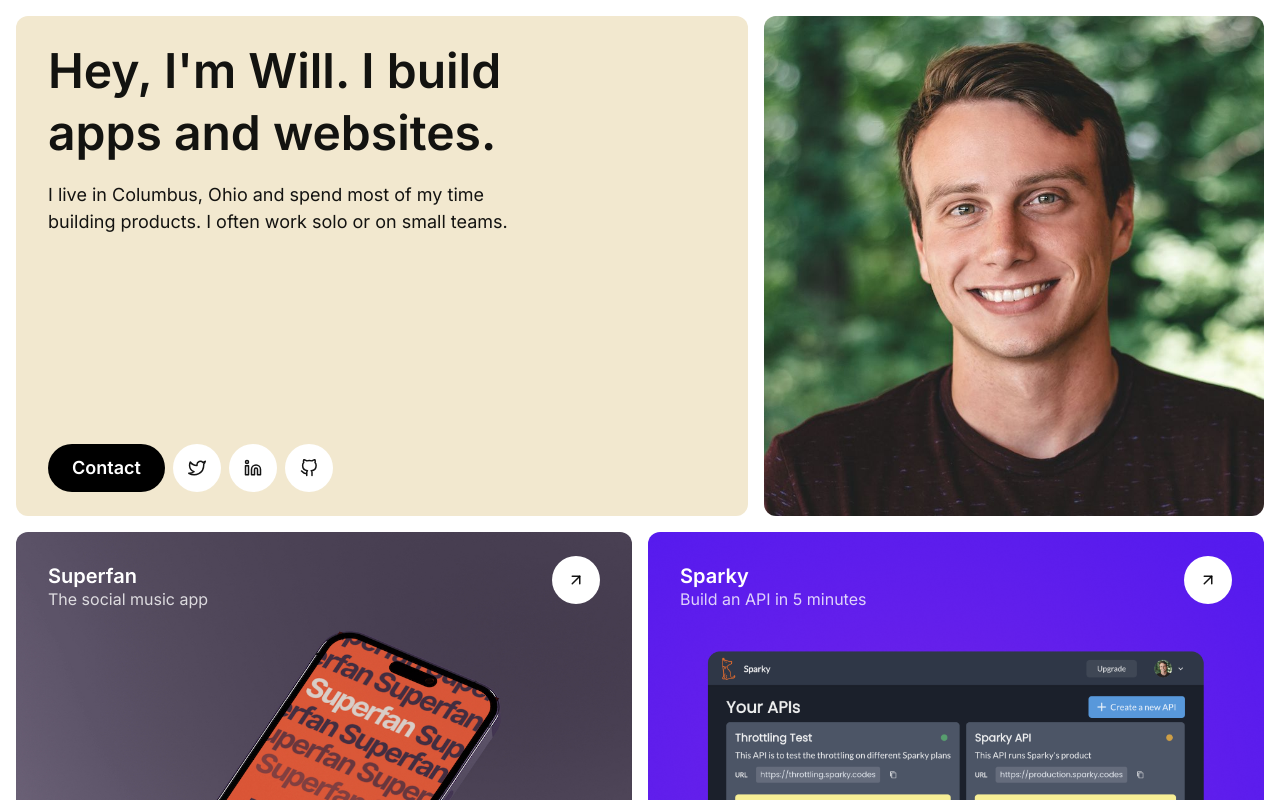
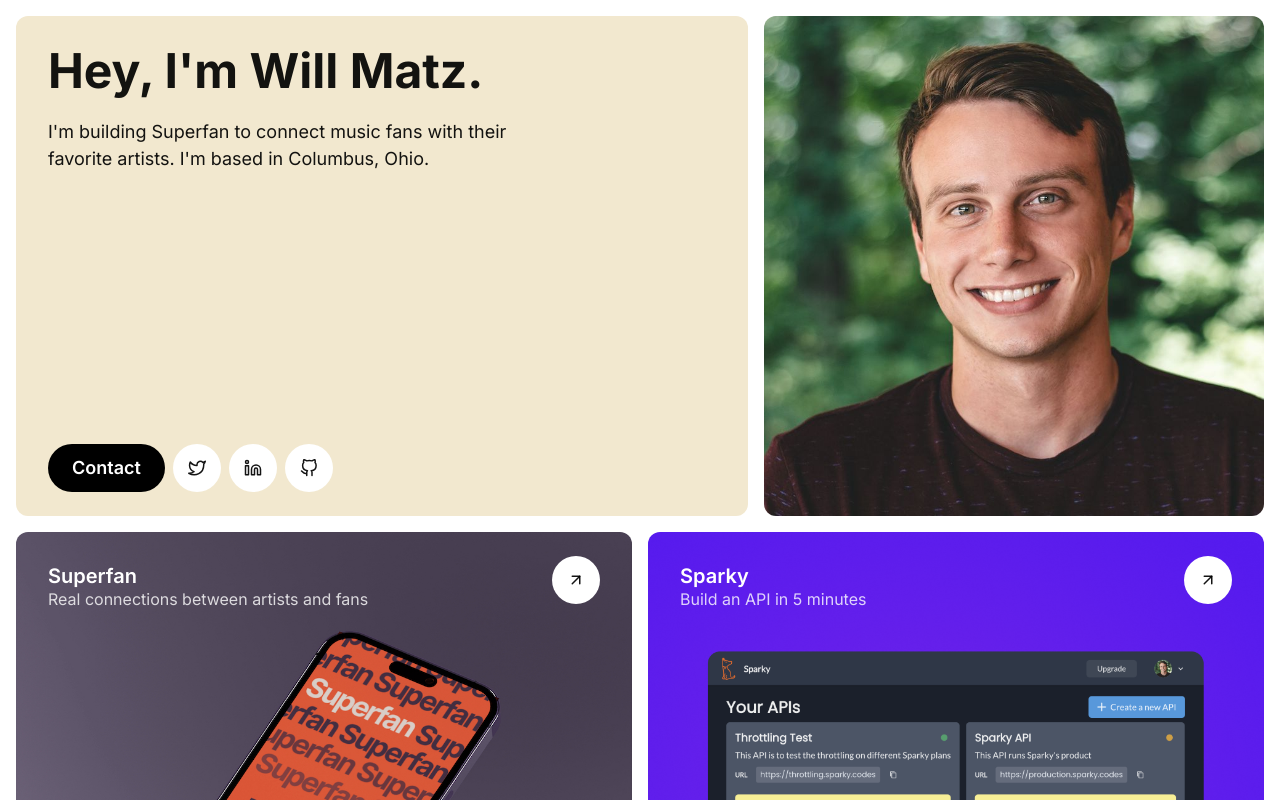
Before and after one commit to william-matz/personal-website, a Next.js app: page / in a window 1280 px wide. Shown: the top 800 px of the page. Built offline with nearby package versions, Linux system fonts and the light colour scheme.

Commit message:
Copy updates

```diff
--- a/src/fixtures/projects.ts
+++ b/src/fixtures/projects.ts
@@ -88,8 +88,8 @@
       id: 0,
       slug: "superfan",
       title: "Superfan",
-      subtitle: "The social music app",
-      description: "Superfan is an idea that my friends and I have been talking about forever. We love sharing our music with each other, but never truly understood what everyone was listening to. Superfan lets us check in every week to see everyones top songs, album binges, and new discoveries. I built the app over a long weekend, but worked with my friends for weeks to get it right. I scaled it solo to over 200k users in 130+ countries, while managing the spiky traffic and high-volume data ingestion.",
+      subtitle: "Real connections between artists and fans",
+      description: "Superfan hosts a vibrant community of over 250,000 passionate music fans and artists from around the world. I built the first version in a weekend in late 2022. I scaled it solo for over a year, then joined Techstars Columbus in 2024 to support our mission to help artists and fans connect in a meaningful way.",
       image: superfanImage,
       icon: superfanIcon,
       url: "https://superfan.social",
@@ -121,7 +121,7 @@
         "Vector Databases",
         "OpenAI Embeddings",
       ],
-      contributions: "I built Superfan solo, but had tons of help along the way from my wonderful friends and users.",
+      contributions: "Superfan was a solo project for over a year, but I always had the support of my amazing friends and users. I'm now building Superfan with a small but mighty team.",
       media: [
         {
           title: "Superfan: The free social music app enabling collaborative music sharing among friends",
--- a/src/pages/index.tsx
+++ b/src/pages/index.tsx
@@ -97,10 +97,10 @@
               <Heading
                 maxW={"500px"}
                 fontSize={{ base: "2xl", sm: "3xl", md: "4xl", lg: "5xl" }}
-                fontWeight={600}
+                fontWeight={700}
                 lineHeight={"130%"}
               >
-                Hey, I'm Will. I build apps and websites.
+                Hey, I'm Will Matz.
               </Heading>
               <Text
                 mt={4}
@@ -108,8 +108,8 @@
                 fontSize={{ base: "md", sm: "lg", md: "lg" }}
                 fontWeight={400}
               >
-                I live in Columbus, Ohio and spend most of my time building
-                products. I often work solo or on small teams.
+                I'm building Superfan to connect music fans with their favorite
+                artists. I'm based in Columbus, Ohio.
               </Text>
             </Box>
             <Stack direction="row">
```
